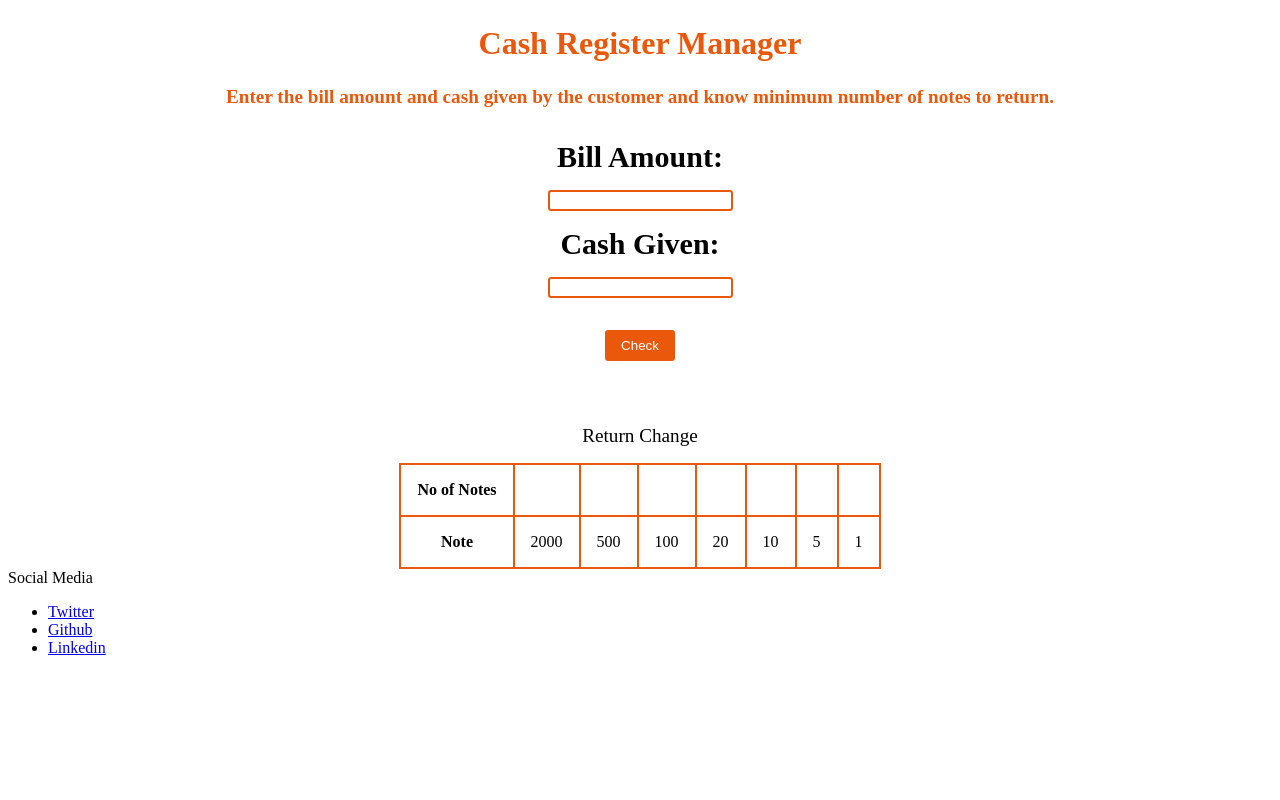
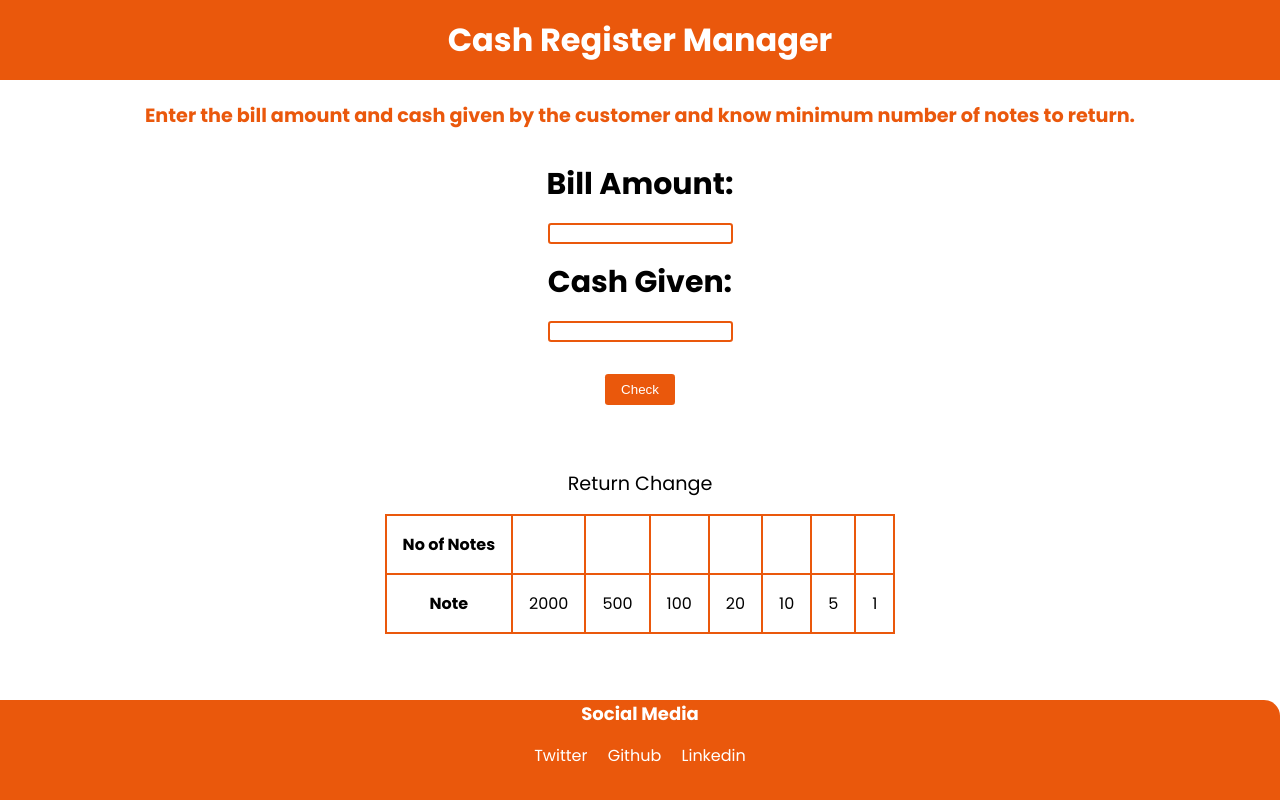
Before and after one commit to Nithin3008/Mark10, a plain HTML site: page index.html in a window 1280 px wide. Drawn offline with Linux system fonts and the light colour scheme.

Commit message:
Added background color

```diff
--- a/style.css
+++ b/style.css
@@ -1,13 +1,17 @@
 @import url('https://fonts.googleapis.com/css2?family=Open+Sans:wght@300;400;500;600;700&family=Poppins:wght@300;400;500;700&display=swap');
-bodys
+body
 {
     font-family: 'Open Sans', sans-serif;
 font-family: 'Poppins', sans-serif;
+margin: 0;
 }
 .head1 {
-    color: #EA580C;
+    background-color: #EA580C;
+    color: white;
     text-align: center;
-    padding: 0.2rem;
+    padding: 1rem;
+    margin-top: 0;
+
 }
 
 .container {
@@ -77,3 +81,43 @@ td {
     padding: 1rem;
 
 }
+footer {
+    background-color: #EA580C;
+    /* padding: 2rem; */
+    text-align: center;
+    color: white;
+    border-top-right-radius: 1rem;
+    position: absolute;
+    bottom: 0;
+    width: 100%;
+    height: 100px;
+
+
+
+
+}
+
+.footer .links {
+    color: white;
+}
+
+.footer ul {
+    padding-inline-start: 0px;
+
+}
+
+.footer .footer-header {
+    font-size: large;
+    font-weight: bold;
+}
+.links {
+    text-decoration: none;
+
+}
+.list-inline {
+    display: inline;
+    padding: 0rem 0.5rem;
+}
+.non-bull {
+    list-style: none;
+}
```
